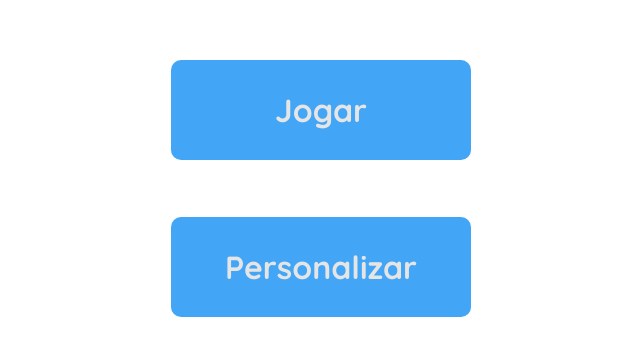
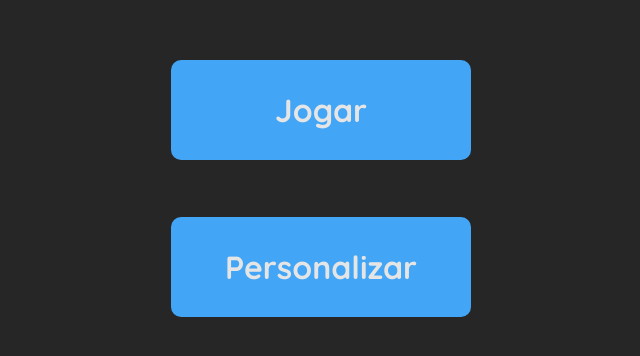
Before and after one commit to IsacLima/Minehex, a React (Vite) app in the folder Minehex/: page / in a window 1280 px wide. Shown: the part 212-568 px from the top of the page, without its empty margins (319-959 px from the left). Built offline with nearby package versions, Linux system fonts and the light colour scheme.

Commit message:
feat: finish home screen

```diff
--- a/Minehex/src/components/ContainerFlex/index.jsx
+++ b/Minehex/src/components/ContainerFlex/index.jsx
@@ -1,8 +1,8 @@
 import { Container } from "./styles"
 
-export default function ContainerFlex({children}) {
+export default function ContainerFlex({children, color}) {
     return (
-        <Container>
+        <Container bgcolor={color}>
             {children}
         </Container>
     );
--- a/Minehex/src/components/ContainerFlex/styles.js
+++ b/Minehex/src/components/ContainerFlex/styles.js
@@ -7,4 +7,5 @@ export const Container = styled.div`
     flex-direction: column;
     justify-content: center;
     align-items: center;
+    background-color: ${(props) => props.bgcolor};
 `;
--- a/Minehex/src/components/MenuButton/styles.js
+++ b/Minehex/src/components/MenuButton/styles.js
@@ -8,4 +8,13 @@ export const Button = styled.button`
     border-radius: 10px;
     font-size: ${(props) => props.textsize};
     margin-bottom: ${(props) => props.margin};
+
+    @media (min-width: 1024px){
+        cursor: pointer;
+
+        :hover{
+            background: #276393;
+        }
+
+    }
 `;
--- a/Minehex/src/routes/Home.jsx
+++ b/Minehex/src/routes/Home.jsx
@@ -2,6 +2,7 @@ import { Fragment } from "react";
 import MenuButton from "../components/MenuButton";
 import GlobalStyles from "../styles/global";
 import ContainerFlex from "../components/ContainerFlex";
+import { Link } from "react-router-dom";
 
 export default function Home(){
 
@@ -9,13 +10,17 @@ export default function Home(){
         <Fragment>
             <GlobalStyles/>
 
+            <ContainerFlex color="#262626">
 
+                <Link to="/start">
+                    <MenuButton text='Jogar' first></MenuButton>
+                </Link>
 
-            <ContainerFlex>
-                <MenuButton text='Jogar' first></MenuButton>
-                <MenuButton text='Personalizar'></MenuButton>
+                <Link to="/options">
+                    <MenuButton text='Personalizar'></MenuButton>
+                </Link>
+
             </ContainerFlex>
-
 
         </Fragment>
 
--- a/Minehex/src/styles/global.js
+++ b/Minehex/src/styles/global.js
@@ -14,6 +14,11 @@ const GlobalStyle = createGlobalStyle`
     button{
         border: none;
     }
+
+    a{
+        width: auto;
+        height: auto;
+    }
 `;
 
 export default GlobalStyle;
```
